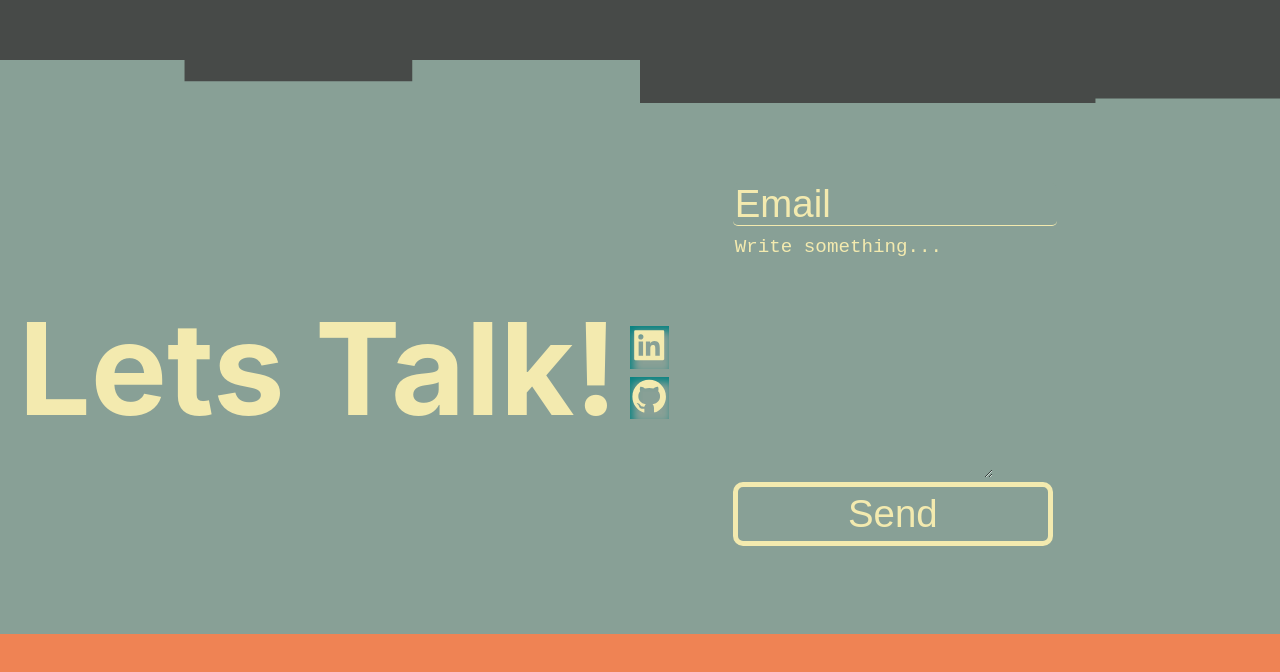
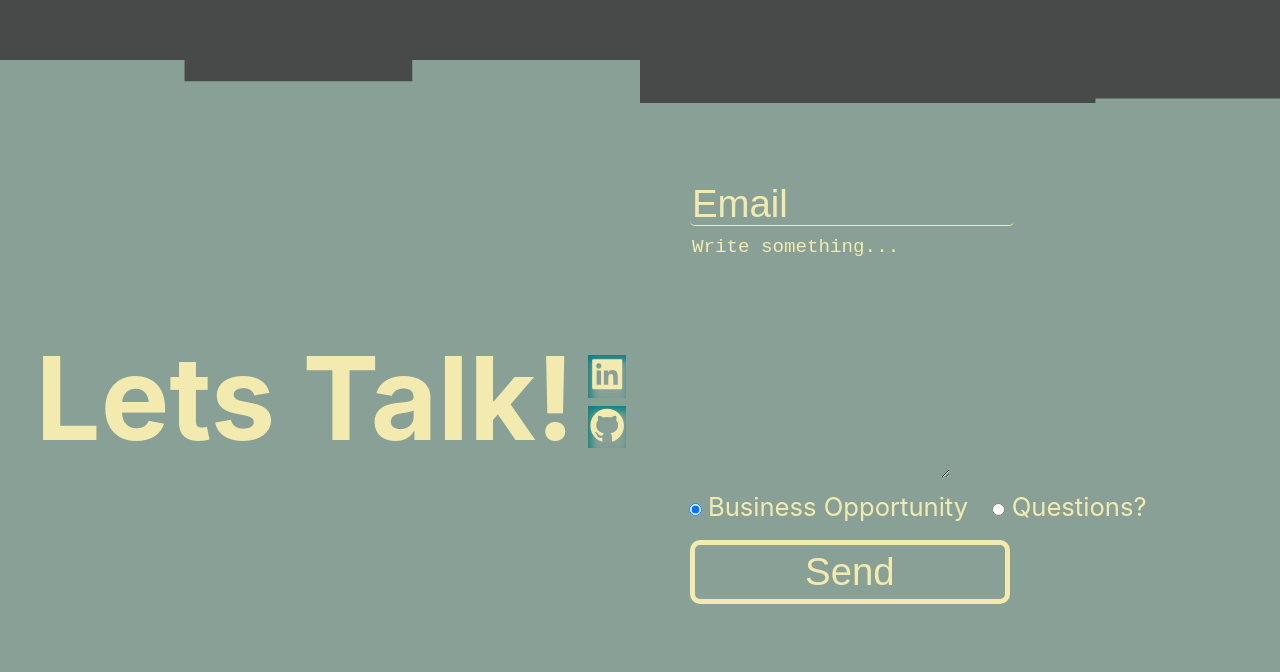
Before and after one commit to josephdattilo03/launch-page, a React (Create React App) app: page / in a window 1280 px wide. Shown: the part 2545-3217 px from the top of the page. Before the commit the page ends 3179 px from the top, so only its background shows below. Built offline with nearby package versions, Linux system fonts and the light colour scheme.

Commit message:
added radio buttons

```diff
--- a/src/components/ContactCard/ContactCard.css
+++ b/src/components/ContactCard/ContactCard.css
@@ -7,9 +7,10 @@
     left: -8vw;
 }
 #talk {
-    font-size: 10vw;
+    font-size: 9vw;
     display: block;
     margin-right: 10vw;
+    margin-left: 10vw;
     position: relative;
     transition: ease-in-out 300ms;
 
@@ -129,3 +130,17 @@ a:hover{
     }
 
 }
+
+#group {
+    border: none;
+    justify-content: center;
+    font-size: 2vw;
+    margin-left: -2vw;
+}
+#group input {
+    display: inline-block;
+    margin-right: .5vw;
+}
+#group span {
+    margin-right: 1.5vw;
+}
--- a/src/components/ContactCard/ContactCard.js
+++ b/src/components/ContactCard/ContactCard.js
@@ -7,9 +7,6 @@ Aos.init()
 
 
 class ContactCard extends Component {
-    handleSubmit(event) {
-
-    }
     render() {
         return(
             <div id="contact-wrap">
@@ -18,9 +15,13 @@ class ContactCard extends Component {
                     <a href="https://www.linkedin.com/in/joseph-dattilo-471436243/"><AiFillLinkedin className="social"/></a>
                     <a href="https://github.com/josephdattilo03"><AiFillGithub className="social"/></a>
                 </div>
-                <form onSubmit={this.handleSubmit} data-aos="fade-down" data-aos-delay="600">
+                <form data-aos="fade-down" data-aos-delay="600">
                     <input id="email-input" type="text" placeholder="Email"></input>
                     <textarea id="email-body" placeholder="Write something..."></textarea>
+                    <fieldset id="group">
+                        <input type="radio"  name="group" checked></input><span>Business Opportunity</span>
+                        <input type="radio" name="group"></input><spa>Questions?</spa>
+                    </fieldset>
                     <input id="send-btn" type="submit" value="Send"></input>
                 </form>
             </div>
```
